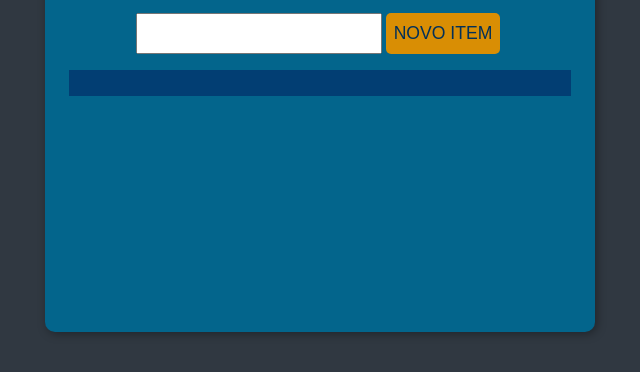
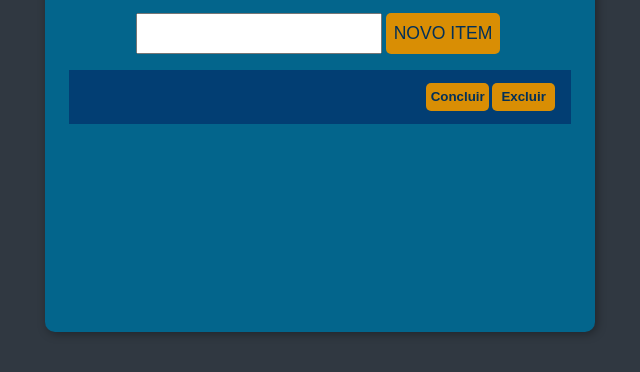
Before and after one commit to gustavolucen4/checkList, a plain HTML site: page index.html in a window 1280 px wide. Both pictures are taken after a click on the button "NOVO ITEM". Shown: the part 268-640 px from the top of the page, without its empty margins (320-960 px from the left). Drawn offline with Linux system fonts and the light colour scheme.

Commit message:
Adicionando funcionalidades

```diff
--- a/css/checklist.css
+++ b/css/checklist.css
@@ -6,6 +6,7 @@
    --azul-claro3: #04ADBF;
    --main-gray: #303841;
    --amarelo: #D98E04;
+   --vermelho: rgb(218, 67, 67);
 }
 
 body{
@@ -72,15 +73,42 @@ body{
 }
 
 .lista__item{
+   margin: 1rem 0;
+   padding: .8rem;
+   display: flex;
    background-color: var(--azul-escuro2);
 }
 
 .lista__paragrafo{
    width: 75%;
-   margin: 1rem 0;
-   padding: .8rem;
    color: var(--amarelo);
    font-size: 1.2rem;
    font-family: cursive;
    font-weight: 300;
 }
+
+.item__botao--completar, .item__botao--excuir{
+   border: none;
+   justify-self: center;
+   padding: 1px;
+   font-weight: 600;
+   width: 65px;
+   height: 28px;
+   border-radius: 5px;
+   background-color: var(--amarelo);
+   color: var(--azul-escuro1);
+   transition: .3s;
+   margin-right: 0.2rem;
+}
+
+.item__botao--completar:hover, .item__botao--excuir:hover{
+   cursor: pointer;
+   background-color: var(--azul-claro1);
+   color: var(--amarelo);
+   box-shadow: 1px 1px 5px rgba(0, 0, 0, 0.247);
+}
+
+.botao--completar--done{
+   text-decoration: line-through;
+   color: var(--vermelho);
+}
--- a/index.html
+++ b/index.html
@@ -6,6 +6,7 @@
       <meta name="viewport" content="width=device-width, initial-scale=1.0">
       <link rel="stylesheet" href="css/reset.css">
       <link rel="stylesheet" href="css/checklist.css">
+      <link rel="shortcut icon" href="imagens/icons8-lista-64.png" type="image/x-icon">
       <title>Checklist</title>
    </head>
    <body>
--- a/js/adcionarList.js
+++ b/js/adcionarList.js
@@ -1,20 +1,56 @@
 (function(){
 
-   const btnNovoItem = document.querySelector('.checklist__botao')
-   btnNovoItem.addEventListener('click', ()=> {
-
-      let conteudoInput = document.querySelector('.checklist__input').value
+   const adicionarItem = () =>{
+      const conteudoInput = document.querySelector('.checklist__input')
       const lista = document.querySelector('.checklist__lista')
 
-      const tarefa = document.createElement('li')
+      let tarefa = document.createElement('li')
       tarefa.classList.add('lista__item')
 
-      const paragrafo = document.createElement('p')
+      let paragrafo = document.createElement('p')
       paragrafo.classList.add('lista__paragrafo')
-
-      paragrafo.innerHTML = conteudoInput
+      paragrafo.innerHTML = conteudoInput.value
 
       tarefa.appendChild(paragrafo)
+      tarefa.appendChild(adicionarBtnConcluir())
+      tarefa.appendChild(adicionarBtnExcluir())
       lista.appendChild(tarefa)
-   })
+
+      conteudoInput.value = ' '
+   }
+
+   const adicionarBtnConcluir = ()=>{
+      let concluir = document.createElement('button')
+      concluir.classList.add('item__botao--completar')
+      concluir.textContent = 'Concluir'
+
+      concluir.addEventListener('click', concluirBtn)
+
+      return concluir
+   }
+
+   function concluirBtn(event){
+      let paiElement = event.target.parentElement
+      let paragrafo = paiElement.querySelector('p')
+      paragrafo.classList.toggle('botao--completar--done')
+   }
+
+   const adicionarBtnExcluir = ()=> {
+      let excluir = document.createElement('button')
+      excluir.classList.add('item__botao--excuir')
+      excluir.textContent = 'Excluir'
+
+      excluir.addEventListener('click', excluirBtn)
+
+      return excluir
+   }
+
+   function excluirBtn(event){
+      let paiElement = event.target.parentElement
+      paiElement.remove()
+   }
+
+   const btnNovoItem = document.querySelector('.checklist__botao')
+   btnNovoItem.addEventListener('click', adicionarItem)
+
 })()
```
Also changed, not shown: imagens/icons8-lista-64.png (added).
